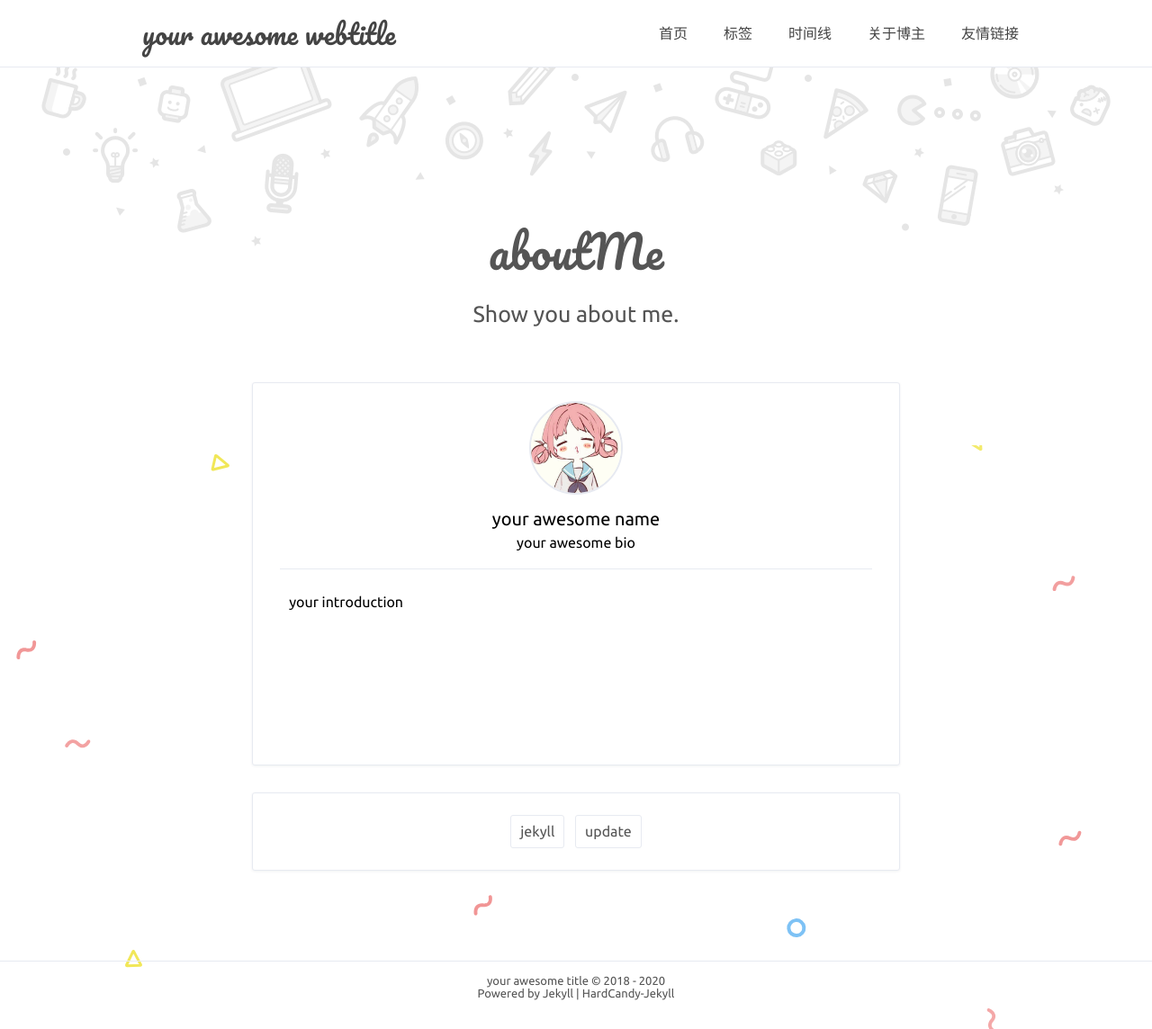
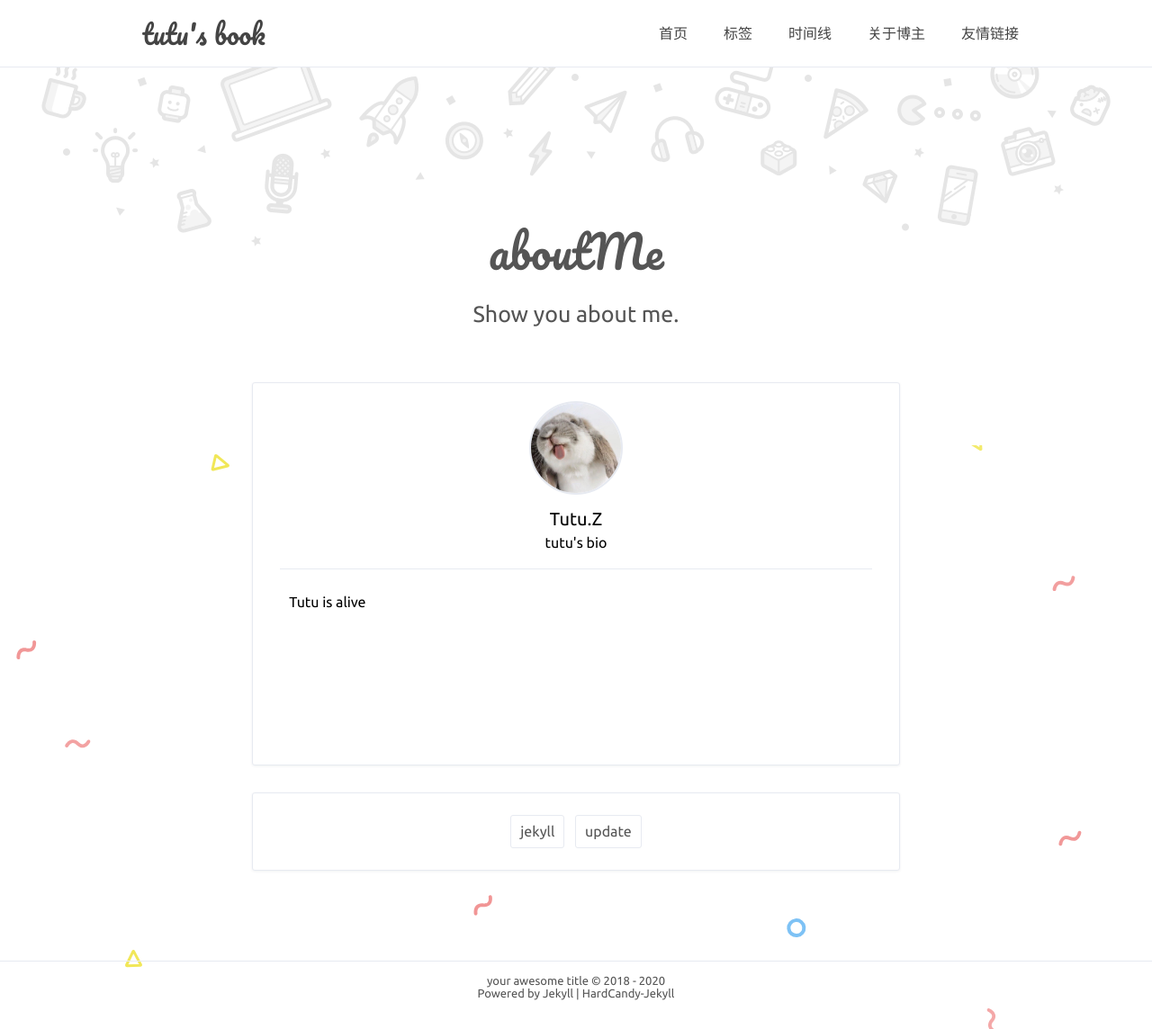
Before and after one commit to Zosuven/Zosuven.github.io, a Jekyll site: the page built from about.html, in a window 1280 px wide. Shown: the whole page at 90% size. Built offline with Jekyll 4.4.1, drawn with Linux system fonts in a browser that asks for light colours; comment, search, counter and statistics services are not loaded.

Commit message:
add some titles

```diff
--- a/_config.yml
+++ b/_config.yml
@@ -2,7 +2,7 @@
 title: 'your awesome title'
 description: 'your web description'
 keywords: 'your web keywords, another keywords'
-url: 'https://abc.github.io' # your host
+url: 'https://tutu.sibeliusp.com' # your host
 
 # nav 中文字符空格：&emsp;
 nav: # 最佳体验 六个标签 且最好每个标签不超过4中文字
@@ -14,18 +14,18 @@
 
 # 博主
 author: true
-name: 'your awesome name'
-NickName: 'your awesome nickname'
-webtitle: 'your awesome webtitle'
-bio: 'your awesome bio'
+name: 'Tutu.Z'
+NickName: 'tutu'
+webtitle: "tutu's book"
+bio: "tutu's bio"
 about: true
-aboutyou: 'your introduction'
-portraits: '/assets/profile.jpeg' # your portraits image file path
+aboutyou: 'Tutu is alive'
+portraits: '/assets/tutu.jpg' # your portraits image file path
 
 # SNS
 SNS: true
 SNS-icon: #['Facebook', 'weibo', 'qq', 'github', 'Dribbble', 'Twitter', 'instagram', 'weixin', 'Codepen']
-  mail: 'mailto:abc@gmail.com'
+  mail: 'mailto:gaoxiaohanemily@gmail.com'
   weixin: '' # 你的微信二维码存放的地址
   qq: '' # 你的qq二维码存放的地址 or http://wpa.qq.com/msgrd?v=3&uin='你的QQ号'&site=qq&menu=yes
   github: ''
--- a/index.html
+++ b/index.html
@@ -1,9 +1,9 @@
 ---
 layout: default
 title: your awesome title
-page-title: your awesome page-title.
-home-title: your awesome home-title.
-description: description
+page-title: Welcome to tutu's book.
+home-title: Wrong page.
+description: N/A
 ---
 
 {% include header.html %}
```
Also changed, not shown: assets/tutu.jpg (added).
